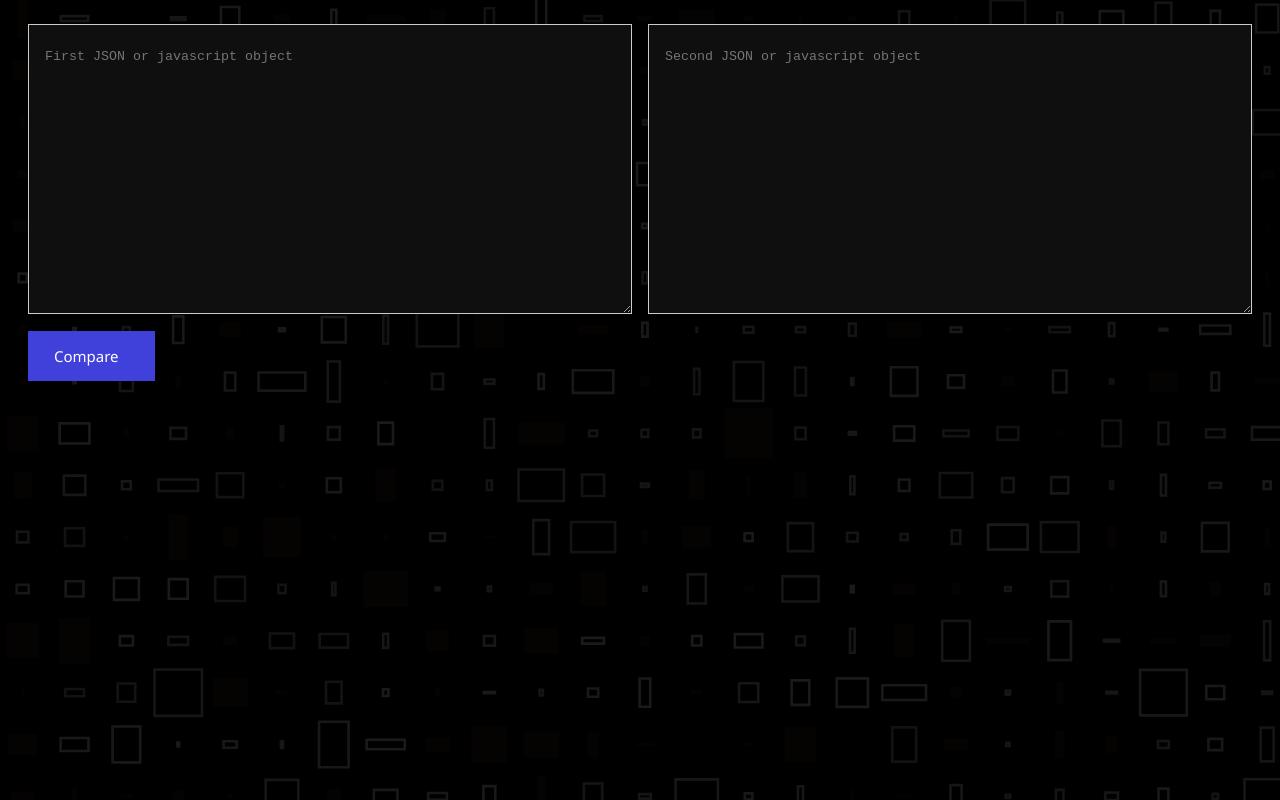
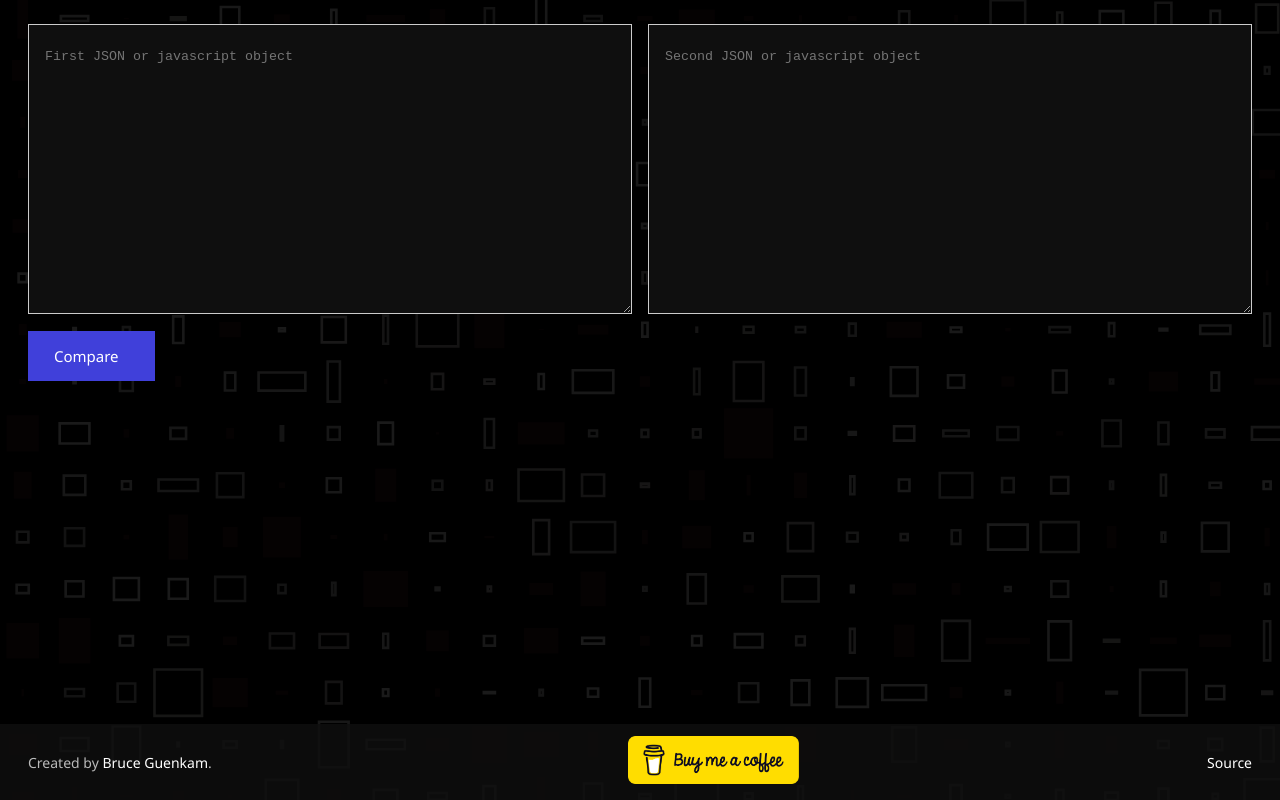
Before and after one commit to sand97/json-locale-diff, a Next.js app: page / in a window 1280 px wide. Built offline with nearby package versions, Linux system fonts and the light colour scheme.

Commit message:
Update SEO

```diff
--- a/pages/index.tsx
+++ b/pages/index.tsx
@@ -126,8 +126,16 @@ const Home: NextPage = () => {
                 </section>
             </main>
 
-            <footer>
-
+            <footer className={styles.footer}>
+                <section className={styles.container}>
+                    <p>Created by <a target={'_blank'} href="https://www.linkedin.com/in/bruce-guenkam">Bruce Guenkam</a>.</p>
+                    <div style={{ flexGrow: 1 }}/>
+                    <a href="https://www.buymeacoffee.com/bruceguenkam" target={'_blank'}>
+                        <img src="/yellow-button.png" alt=""/>
+                    </a>
+                    <div style={{ flexGrow: 1 }}/>
+                    <a href="https://github.com/sand97/json-locale-diff" target={'_blank'}>Source</a>
+                </section>
             </footer>
         </div>
     )
--- a/styles/Home.module.scss
+++ b/styles/Home.module.scss
@@ -3,7 +3,7 @@
 .root {
   background-color: $background-dark;
   min-height: 100vh;
-
+  padding-bottom: 60px;
   button {
     margin-top: 12px;
     margin-bottom: 24px;
@@ -66,3 +66,29 @@
   }
 
 }
+
+.footer{
+  position: fixed;
+  bottom: 0;
+  left: 0;
+  width: 100%;
+  padding: 12px 24px;
+  background-color: rgba(15, 15, 15, 0.8);
+  z-index: 10;
+  .container{
+    color: #bababa;
+    padding: 0;
+    margin: 0 auto;
+    font-size: 14px;
+    display: flex;
+    align-items: center;
+    justify-content: flex-start;
+    a {
+      color: #FFFFFF;
+    }
+    img{
+      height: 48px;
+      margin-left: 8px;
+    }
+  }
+}
```
Also changed, not shown: public/yellow-button.png (added).
